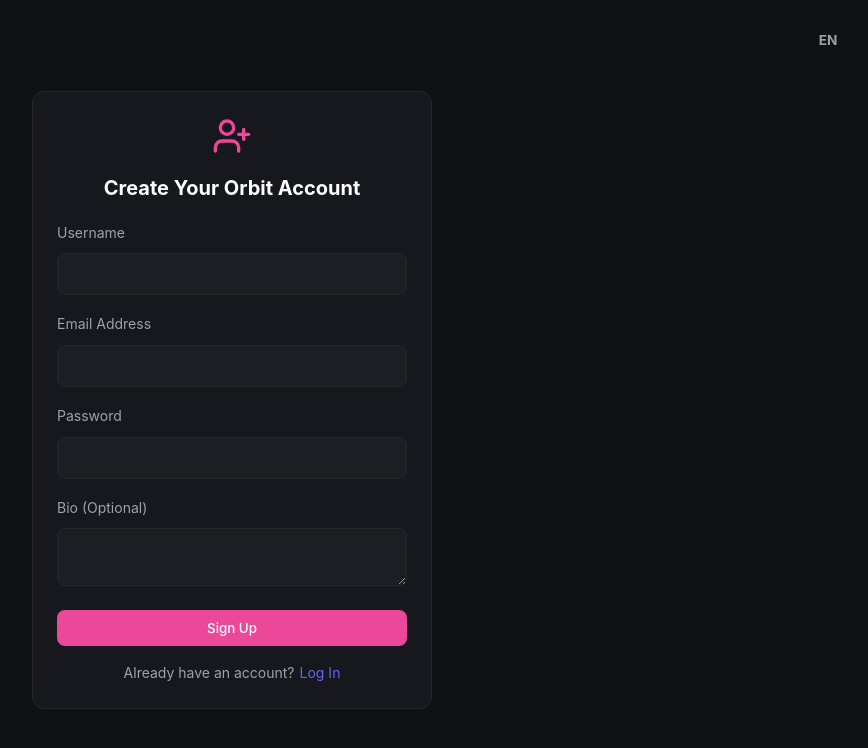
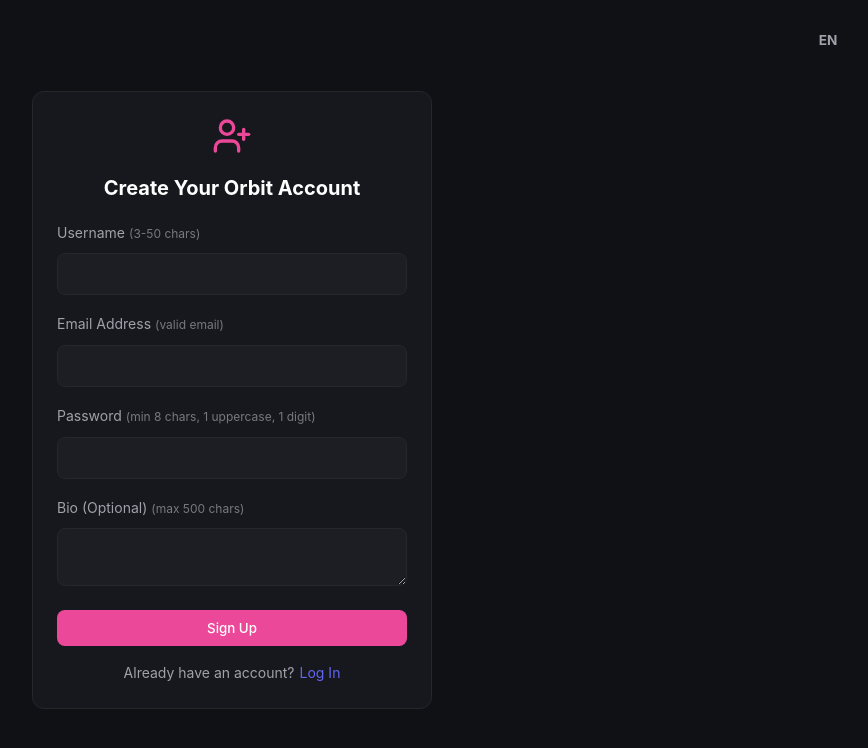
Before and after one commit to Slaterfr/orbit-frontend, a React (Vite) app: page /register in a window 1280 px wide. Shown: the top 748 px of the page, without its empty margins (408-1276 px from the left). Built offline with nearby package versions, Linux system fonts and the light colour scheme; no server answers.

Commit message:
Added validations to register form for a better clarity

```diff
--- a/src/pages/Register.jsx
+++ b/src/pages/Register.jsx
@@ -68,7 +68,12 @@
                 {error && <div style={{ color: 'var(--error)', marginBottom: '1rem', textAlign: 'center' }}>{error}</div>}
                 <form onSubmit={handleSubmit}>
                     <div className="mb-4">
-                        <label className="text-sm text-secondary">{t('auth.username')}</label>
+                        <label className="text-sm text-secondary">
+                            {t('auth.username')}
+                            <span style={{ fontSize: '0.75rem', color: 'var(--text-secondary)', opacity: 0.7, marginLeft: '4px' }}>
+                                {language === 'en' ? '(3-50 chars)' : '(3-50 caracteres)'}
+                            </span>
+                        </label>
                         <input
                             type="text"
                             className="input mt-2"
@@ -78,7 +83,12 @@
                         />
                     </div>
                     <div className="mb-4">
-                        <label className="text-sm text-secondary">{t('auth.email')}</label>
+                        <label className="text-sm text-secondary">
+                            {t('auth.email')}
+                            <span style={{ fontSize: '0.75rem', color: 'var(--text-secondary)', opacity: 0.7, marginLeft: '4px' }}>
+                                {language === 'en' ? '(valid email)' : '(correo válido)'}
+                            </span>
+                        </label>
                         <input
                             type="email"
                             className="input mt-2"
@@ -88,7 +98,12 @@
                         />
                     </div>
                     <div className="mb-4">
-                        <label className="text-sm text-secondary">{t('auth.password')}</label>
+                        <label className="text-sm text-secondary">
+                            {t('auth.password')}
+                            <span style={{ fontSize: '0.75rem', color: 'var(--text-secondary)', opacity: 0.7, marginLeft: '4px' }}>
+                                {language === 'en' ? '(min 8 chars, 1 uppercase, 1 digit)' : '(mín 8 caracteres, 1 mayúscula, 1 número)'}
+                            </span>
+                        </label>
                         <input
                             type="password"
                             className="input mt-2"
@@ -98,7 +113,12 @@
                         />
                     </div>
                     <div className="mb-4">
-                        <label className="text-sm text-secondary">{t('auth.bio')}</label>
+                        <label className="text-sm text-secondary">
+                            {t('auth.bio')}
+                            <span style={{ fontSize: '0.75rem', color: 'var(--text-secondary)', opacity: 0.7, marginLeft: '4px' }}>
+                                {language === 'en' ? '(max 500 chars)' : '(máx 500 caracteres)'}
+                            </span>
+                        </label>
                         <textarea
                             className="input mt-2"
                             value={formData.bio}
```
